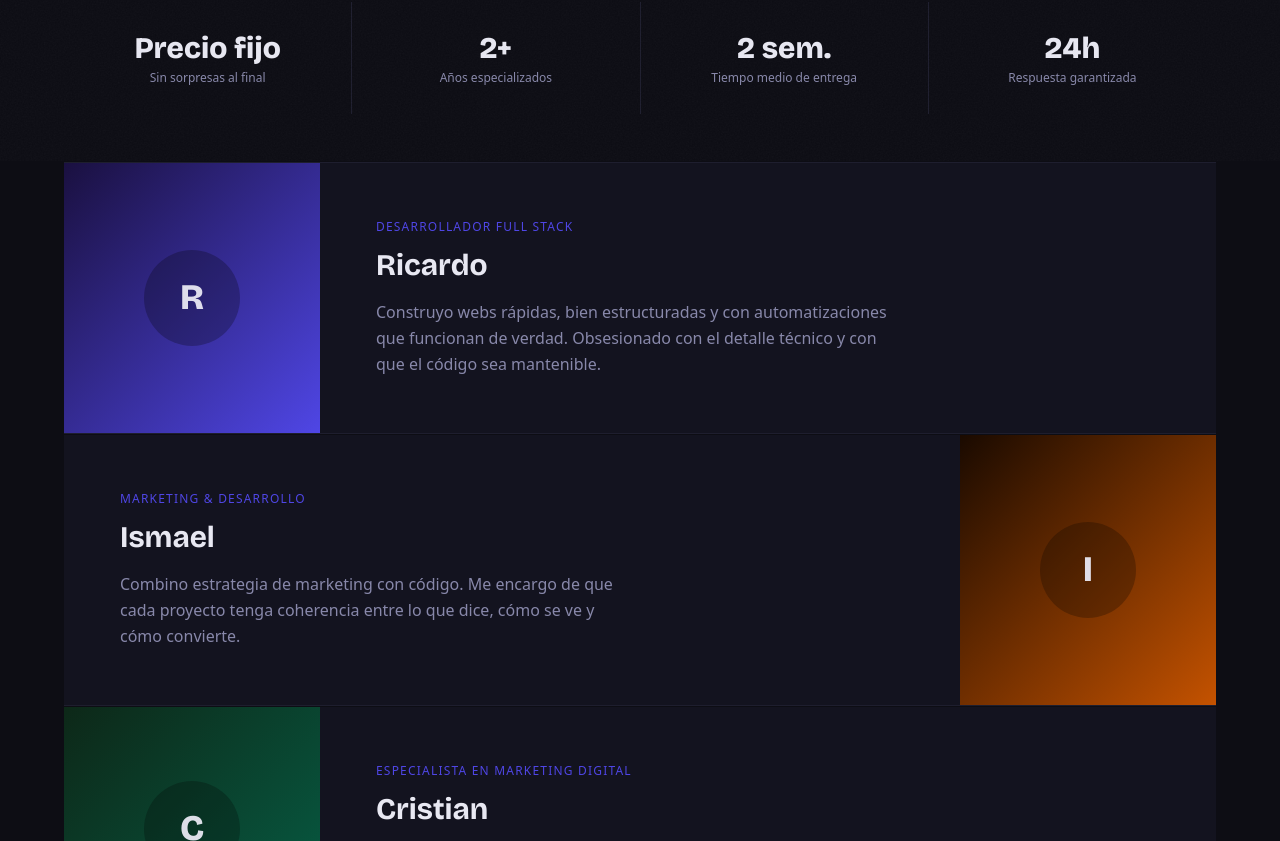
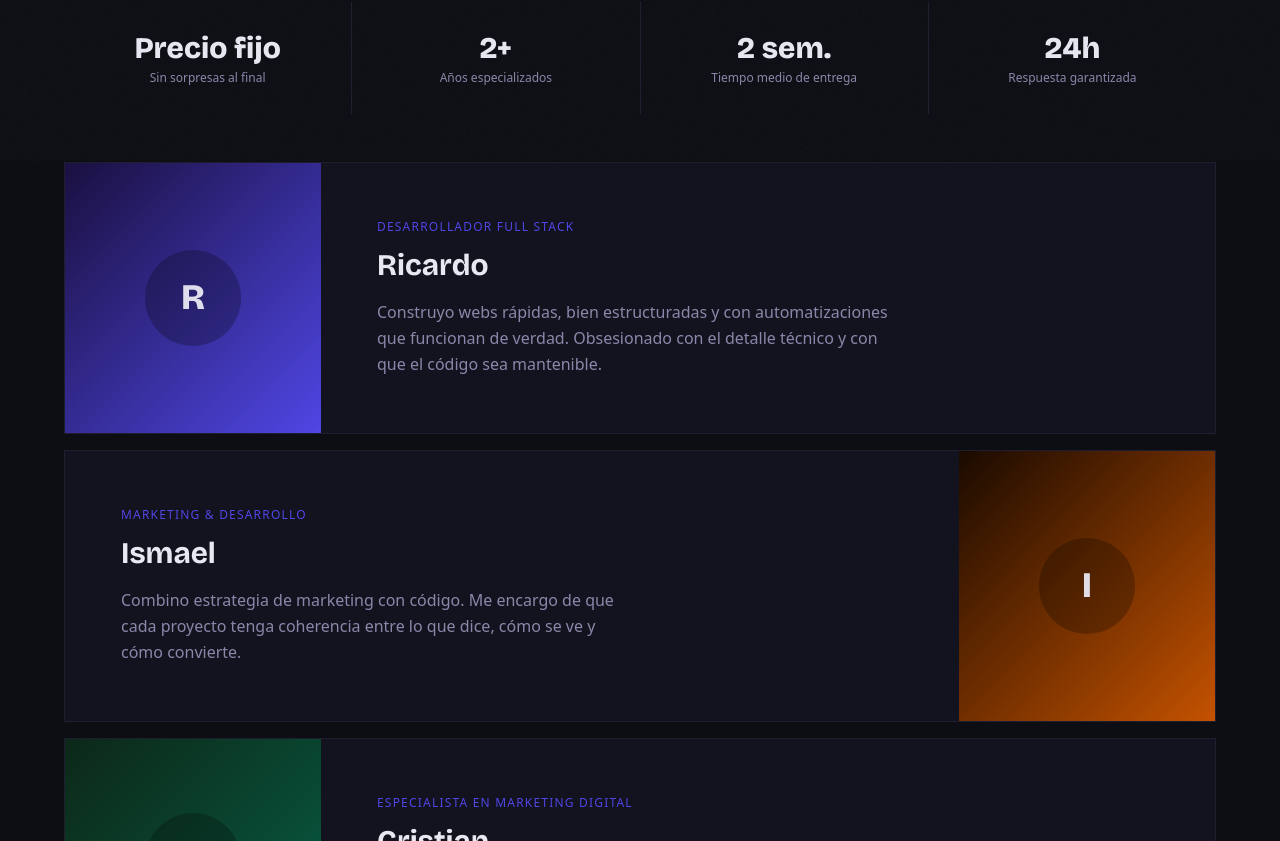
Before and after one commit to Ricardo2325/captiva, a Next.js app: page /nosotros in a window 1280 px wide. Shown: the part 639-1480 px from the top of the page. Built offline with nearby package versions, Linux system fonts and the light colour scheme.

Commit message:
fix: add gap between team zig-zag rows

```diff
--- a/src/components/About.tsx
+++ b/src/components/About.tsx
@@ -91,7 +91,7 @@ export default function About() {
         </motion.div>
 
         {/* Team — zig-zag */}
-        <div className="flex flex-col gap-px" style={{ borderTop: '1px solid #1e1e2e' }}>
+        <div className="flex flex-col gap-4">
           {team.map((person, i) => {
             const reverse = i % 2 === 1;
             return (
@@ -102,7 +102,7 @@ export default function About() {
                 viewport={{ once: true, margin: '-60px' }}
                 transition={{ duration: 0.6, delay: i * 0.1, ease }}
                 className={`flex flex-col md:flex-row gap-0 ${reverse ? 'md:flex-row-reverse' : ''}`}
-                style={{ borderBottom: '1px solid #1e1e2e' }}
+                style={{ border: '1px solid #1e1e2e', overflow: 'hidden' }}
               >
                 {/* Avatar block */}
                 <div
```
